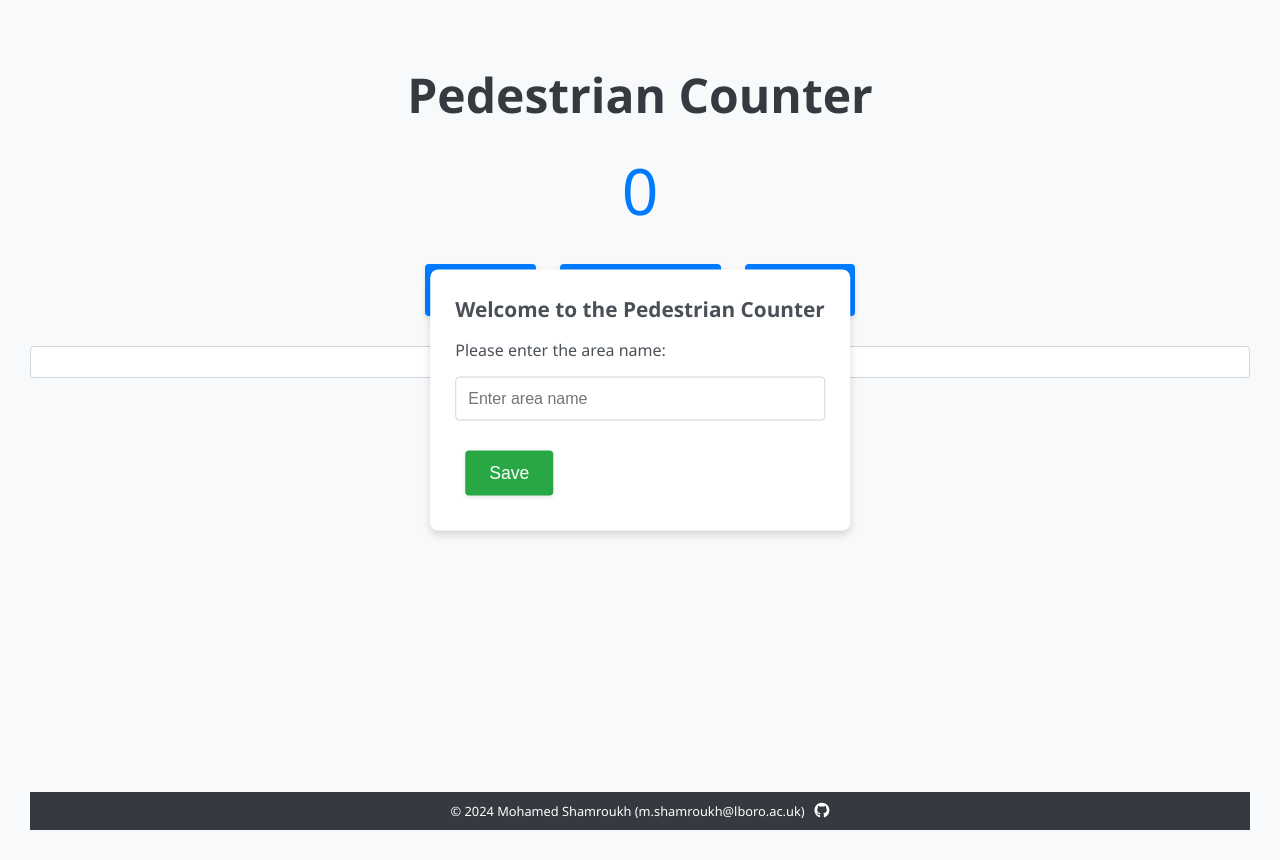
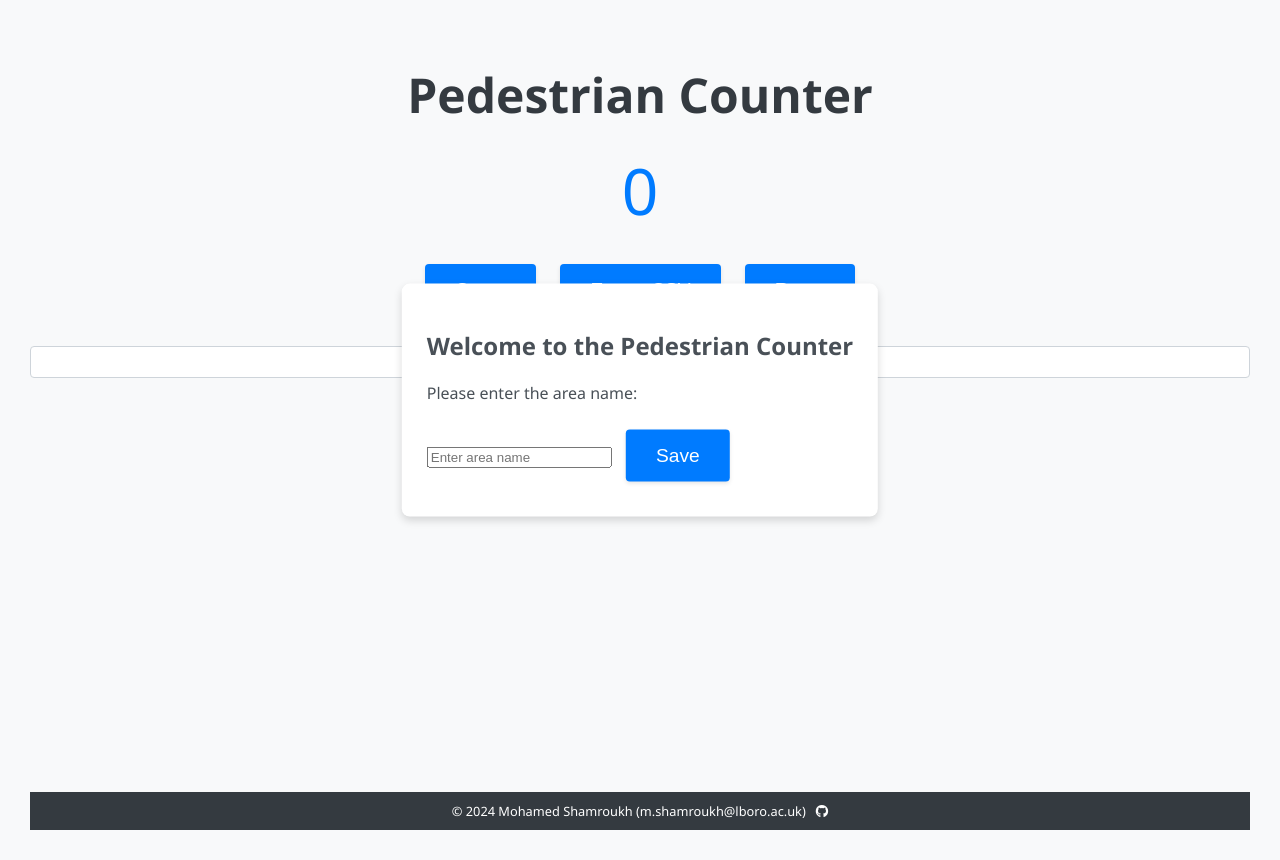
Before and after one commit to MohamedShamroukh/Pedestrian-Counter, a plain HTML site: page index.html in a window 1280 px wide. Drawn offline with Linux system fonts and the light colour scheme.

Commit message:
Update index.html

```diff
--- a/index.html
+++ b/index.html
@@ -2,10 +2,16 @@
 <html lang="en">
 <head>
   <meta charset="UTF-8">
-  <meta name="viewport" content="width=device-width, initial-scale=1.0, maximum-scale=1.0, user-scalable=no">
+  <meta name="viewport" content="width=device-width, initial-scale=1.0, user-scalable=no">
   <title>Pedestrian Counter</title>
   <link rel="stylesheet" href="https://cdnjs.cloudflare.com/ajax/libs/font-awesome/6.0.0/css/all.min.css" integrity="sha512-9usAa10IRO0HhonpyAIVpjrylPvoDwiPUiKdWk5t3PyolY1cOd4DSE0Ga+ri4AuTroPR5aQvXU9xC6qOPnzFeg==" crossorigin="anonymous" referrerpolicy="no-referrer" />
+
   <style>
+    /* Prevent double-tap zoom */
+    html, body {
+      touch-action: manipulation;
+    }
+
     /* Global Styles */
     body {
       font-family: 'Segoe UI', Tahoma, Geneva, Verdana, sans-serif;
@@ -99,37 +105,6 @@
       max-width: 400px;
     }
 
-    #areaNamePopup h2 {
-      margin-top: 0;
-      margin-bottom: 15px;
-      font-size: 1.3em;
-    }
-
-    #areaNamePopup p {
-      font-size: 1em;
-    }
-
-    #areaNamePopup input[type="text"] {
-      padding: 12px;
-      margin-bottom: 20px;
-      border: 1px solid #ced4da;
-      border-radius: 0.25rem;
-      width: 100%;
-      box-sizing: border-box;
-      font-size: 1em;
-    }
-
-    #areaNamePopup button {
-      background-color: #28a745;
-      font-size: 1.1em;
-      padding: 12px 24px;
-      width: auto;
-    }
-
-    #areaNamePopup button:hover {
-      background-color: #218838;
-    }
-
     /* Footer Styles */
     footer {
       background-color: #343a40;
@@ -138,23 +113,17 @@
       padding: 10px;
       font-size: 0.7em;
       display: flex;
-      justify-content: center; /* Center the content horizontally */
-      align-items: center;     /* Center the content vertically */
+      justify-content: center;
+      align-items: center;
     }
 
     footer a {
-        color: #fff; /* Make sure the link is visible */
-        text-decoration: none; /* Remove underline */
-        margin-left: 10px; /* Add some space between the copyright and the icon */
+      color: #fff;
+      text-decoration: none;
+      margin-left: 10px;
     }
 
-    /* Style the GitHub icon */
-    .github-icon {
-        font-size: 1.2em; /* Adjust the size of the icon */
-    }
-
-
-    /* Media Query for Larger Screens (Tablets and Desktops) */
+    /* Media Query for Larger Screens */
     @media (min-width: 768px) {
       body {
         padding: 30px;
@@ -182,7 +151,6 @@
         font-size: 0.8em;
       }
     }
-
   </style>
 </head>
 <body>
@@ -215,22 +183,19 @@
     let logData = [];
     let areaName = null;
 
-    // Load data from localStorage
     if (localStorage.getItem('pedestrianData')) {
       logData = JSON.parse(localStorage.getItem('pedestrianData'));
       count = logData.length > 0 ? logData[logData.length - 1][1] : 0;
     }
 
-    // Load area name from localStorage
     if (localStorage.getItem('areaName')) {
-        areaName = localStorage.getItem('areaName');
+      areaName = localStorage.getItem('areaName');
     } else {
-        document.getElementById("areaNamePopup").style.display = "block";
+      document.getElementById("areaNamePopup").style.display = "block";
     }
 
     updateDisplay();
 
-    // Function to save area name
     function saveAreaName() {
       const input = document.getElementById("areaNameInput").value.trim();
       if (input) {
@@ -243,7 +208,6 @@
       }
     }
 
-    // Function to increment the count
     function increment() {
       if (!areaName) {
         alert("Please enter an area name first.");
@@ -257,7 +221,6 @@
       updateDisplay();
     }
 
-    // Function to update the display
     function updateDisplay() {
       document.getElementById("counter").textContent = count;
       document.getElementById("log").textContent = logData
@@ -266,24 +229,13 @@
       updateAreaNameDisplay();
     }
 
-    // Function to update the area name display
     function updateAreaNameDisplay() {
       document.getElementById("areaNameDisplay").textContent = areaName ? `Area: ${areaName}` : "";
     }
 
-    // Call updateAreaNameDisplay() on initial page load to show area name if it exists
-    updateAreaNameDisplay();
-
-    // Function to export data as CSV
     function exportCSV() {
       if (logData.length === 0) {
         alert("No data to export!");
-        return;
-      }
-
-      if (!areaName) {
-        alert("Please enter an area name first.");
-        document.getElementById("areaNamePopup").style.display = "block";
         return;
       }
 
@@ -300,12 +252,10 @@
       document.body.removeChild(link);
     }
 
-    // Function to reset the counter
     function resetCounter() {
       if (logData.length > 0) {
         exportCSV();
       }
-
       logData = [];
       count = 0;
       localStorage.removeItem('pedestrianData');
```
